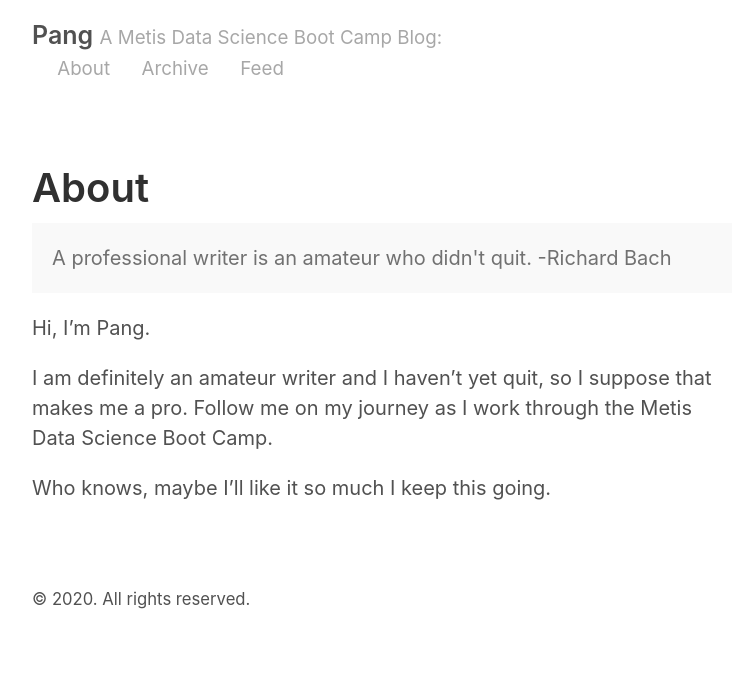
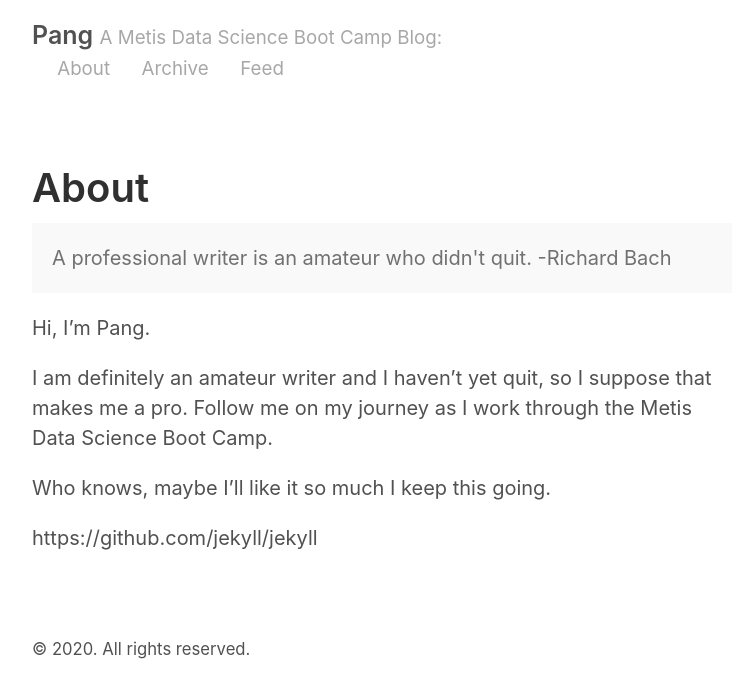
Before and after one commit to thepang/thepang.github.io, a Jekyll site: the page built from about.md, in a window 1280 px wide. Shown: the top 698 px of the page, without its empty margins (258-1000 px from the left). Built offline with Jekyll 4.4.1, drawn with Linux system fonts in a browser that asks for light colours; part of the change alters nothing that is shown.

Commit message:
adding link to Jekyll for posterity

```diff
--- a/about.md
+++ b/about.md
@@ -13,3 +13,5 @@ Hi, I'm Pang.
 I am definitely an amateur writer and I haven't yet quit, so I suppose that makes me a pro. Follow me on my journey as I work through the Metis Data Science Boot Camp.
 
 Who knows, maybe I'll like it so much I keep this going.
+
+https://github.com/jekyll/jekyll
```
